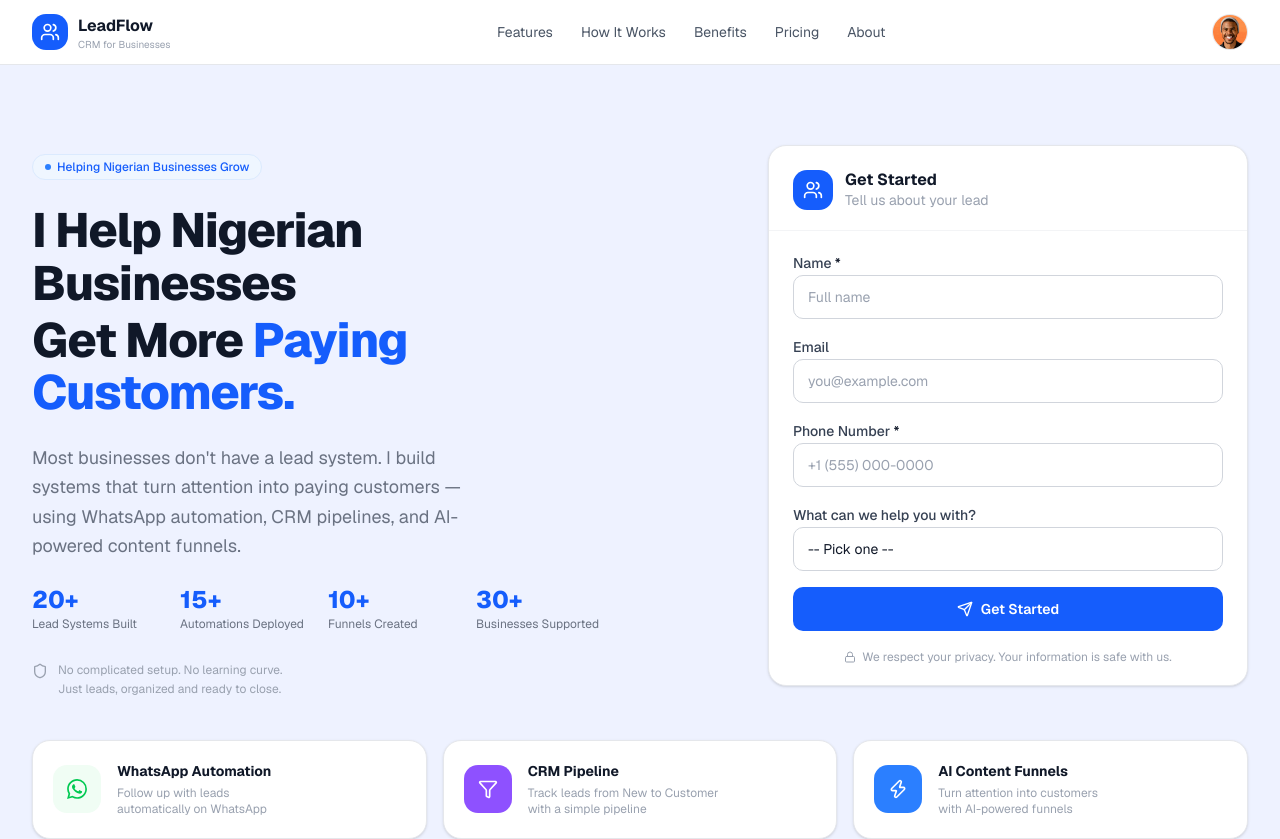
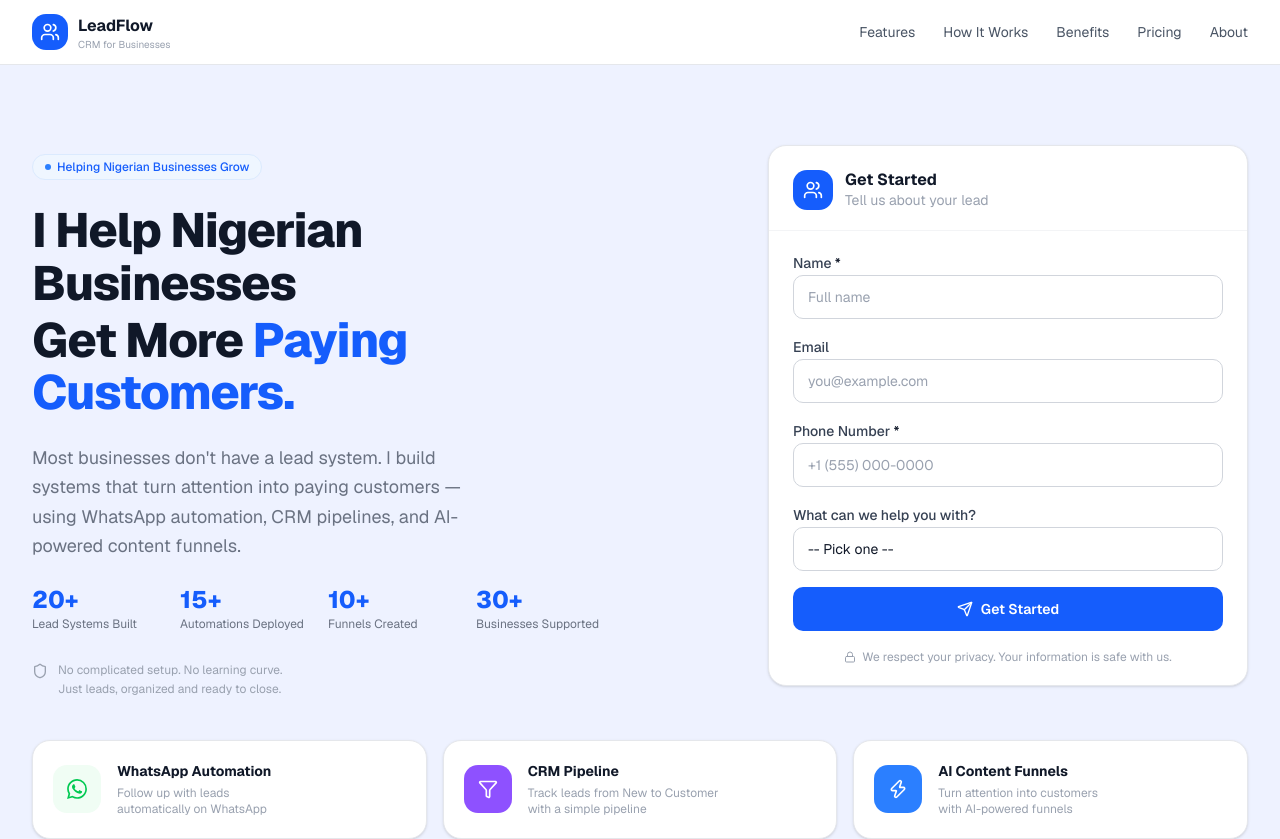
Before and after one commit to glmite25/leadflow, a Next.js app: page / in a window 1280 px wide. Shown: the top 839 px of the page. Built offline with nearby package versions, Linux system fonts and the light colour scheme.

Commit message:
removed public admin url

```diff
--- a/app/page.tsx
+++ b/app/page.tsx
@@ -1,6 +1,4 @@
 import { LeadForm } from '@/components/lead-form';
-import Link from 'next/link';
-import Image from 'next/image';
 import {
   Filter,
   Shield,
@@ -40,21 +38,6 @@ export default function Home() {
               </a>
             ))}
           </nav>
-
-          {/* CTA — avatar icon */}
-          <Link
-            href="/login"
-            className="flex items-center justify-center size-9 rounded-full border border-gray-200 bg-gray-50 hover:border-blue-200 transition-colors shrink-0 overflow-hidden"
-            title="Sign in to Dashboard"
-          >
-            <Image
-              src="/pers4.jpg"
-              alt="Sign in"
-              width={36}
-              height={36}
-              className="size-full object-cover"
-            />
-          </Link>
         </div>
       </header>
 
```
